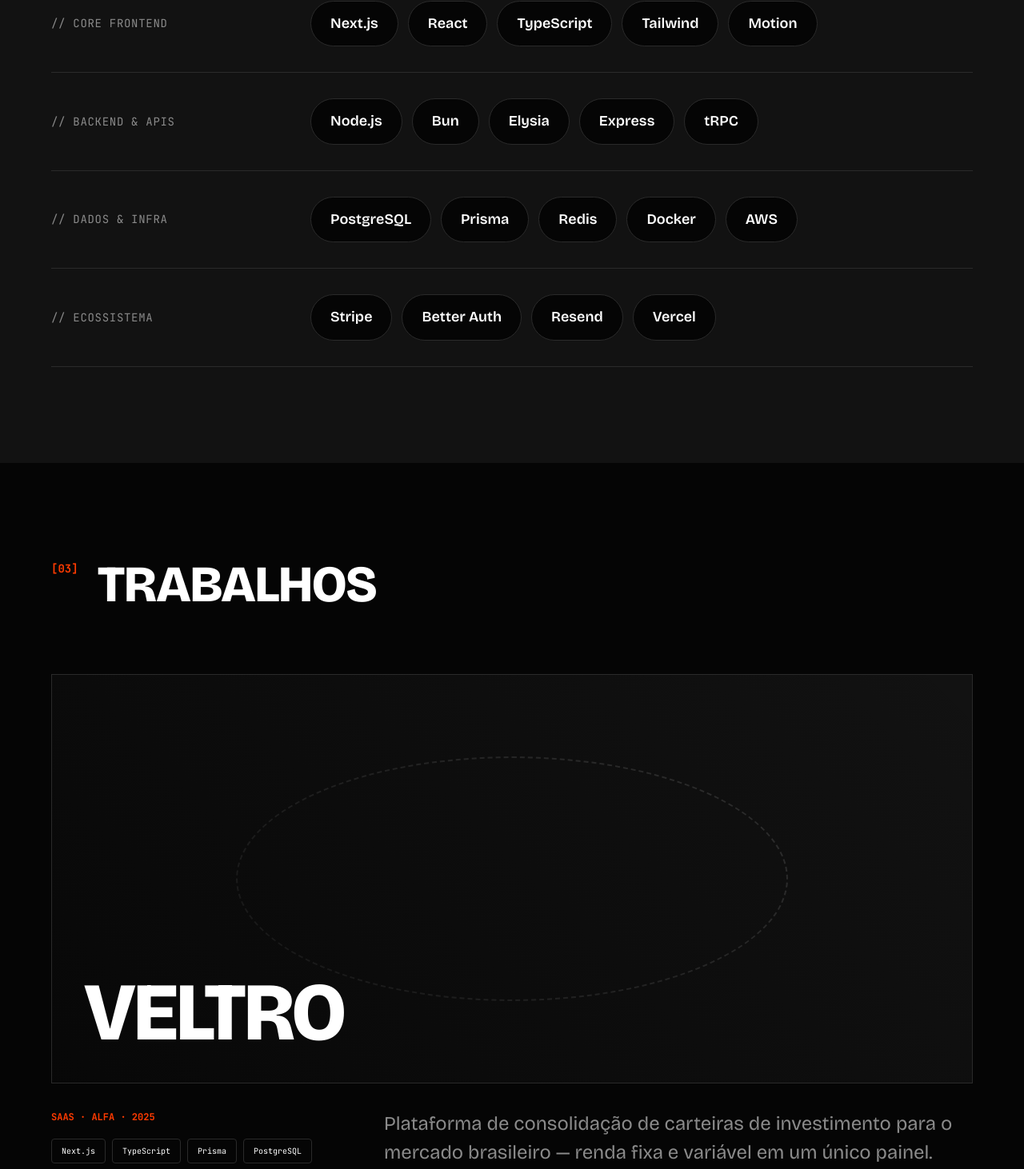
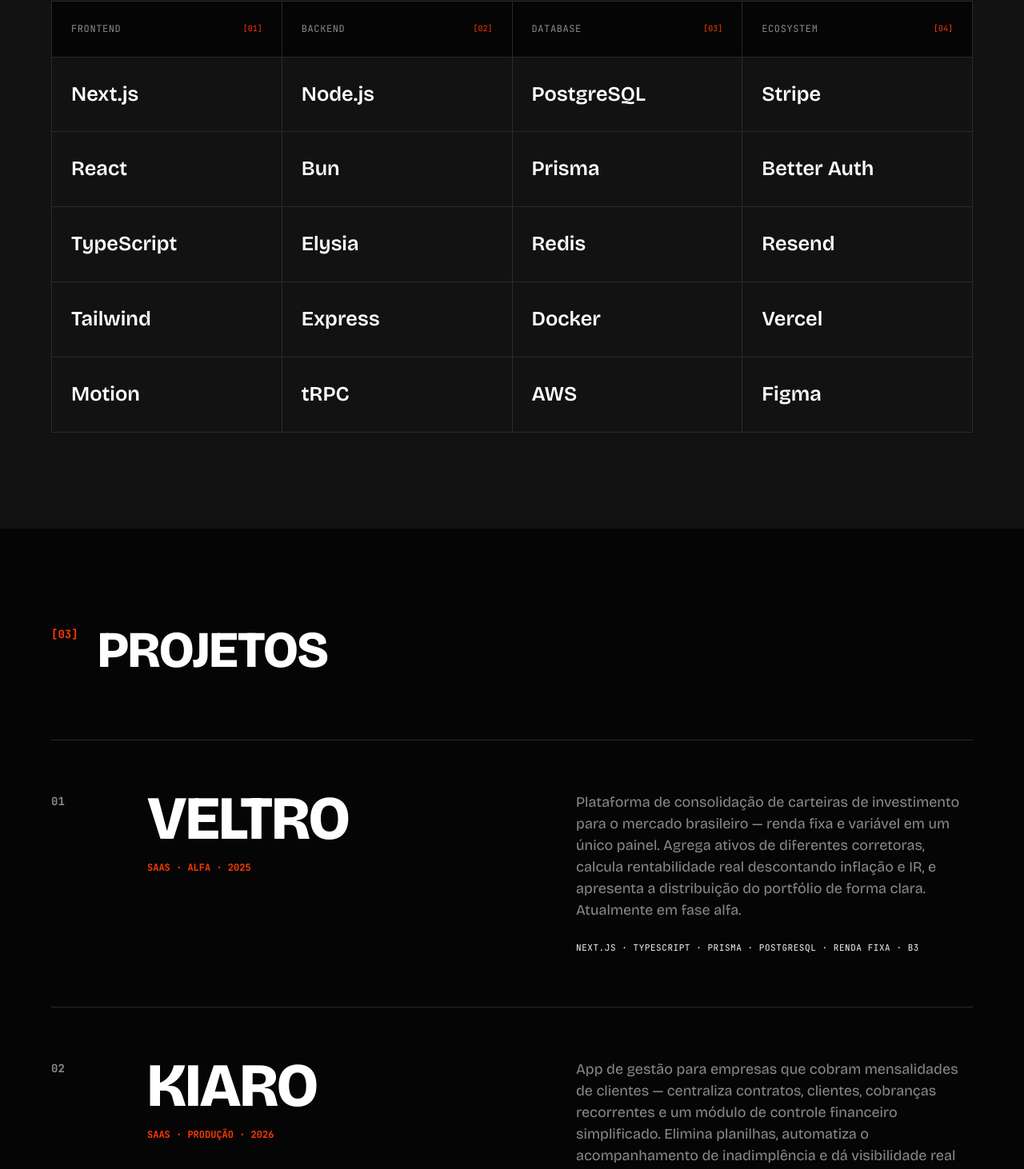
Before and after one commit to coder-muller/coder-muller-portfolio, a React (Vite) app: page / in a window 1280 px wide. Shown: the part 1938-3400 px from the top of the page at 80% size. Built offline with nearby package versions, Linux system fonts and the light colour scheme.

Commit message:
feat: update tech stack section with improved layout and styling

```diff
--- a/src/App.tsx
+++ b/src/App.tsx
@@ -362,10 +362,10 @@ function About() {
 
 // ─── Stack ─────────────────────────────────────────────────────────────────
 const techStacks = [
-  { group: 'Core Frontend', items: ['Next.js', 'React', 'TypeScript', 'Tailwind', 'Motion'] },
-  { group: 'Backend & APIs', items: ['Node.js', 'Bun', 'Elysia', 'Express', 'tRPC'] },
-  { group: 'Dados & Infra', items: ['PostgreSQL', 'Prisma', 'Redis', 'Docker', 'AWS'] },
-  { group: 'Ecossistema', items: ['Stripe', 'Better Auth', 'Resend', 'Vercel'] },
+  { num: '01', group: 'Frontend', items: ['Next.js', 'React', 'TypeScript', 'Tailwind', 'Motion'] },
+  { num: '02', group: 'Backend', items: ['Node.js', 'Bun', 'Elysia', 'Express', 'tRPC'] },
+  { num: '03', group: 'Database', items: ['PostgreSQL', 'Prisma', 'Redis', 'Docker', 'AWS'] },
+  { num: '04', group: 'Ecosystem', items: ['Stripe', 'Better Auth', 'Resend', 'Vercel', 'Figma'] },
 ]
 
 function Stack() {
@@ -375,9 +375,17 @@ function Stack() {
       style={{ padding: '120px clamp(24px, 5vw, 80px)', backgroundColor: C.surface }}
     >
       <div style={{ maxWidth: '1400px', margin: '0 auto' }}>
-        <SectionTitle num="02" label="Arsenal Técnico" />
+        <SectionTitle num="02" label="Tech Stack" />
 
-        <div style={{ display: 'flex', flexDirection: 'column', gap: '32px' }}>
+        <div
+          style={{
+            display: 'grid',
+            gridTemplateColumns: 'repeat(4, 1fr)',
+            borderTop: `1px solid ${C.border}`,
+            borderLeft: `1px solid ${C.border}`,
+          }}
+          className="max-[1024px]:grid-cols-2 max-[640px]:grid-cols-1"
+        >
           {techStacks.map((stack, idx) => (
             <motion.div
               key={stack.group}
@@ -386,43 +394,82 @@ function Stack() {
               transition={{ duration: 0.5, delay: idx * 0.1 }}
               viewport={{ once: true, margin: "-50px" }}
               style={{
-                display: 'grid',
-                gridTemplateColumns: '300px 1fr',
-                gap: '24px',
+                display: 'flex',
+                flexDirection: 'column',
+                borderRight: `1px solid ${C.border}`,
+                borderBottom: `1px solid ${C.border}`,
+              }}
+            >
+              {/* Header */}
+              <div style={{
+                padding: '24px',
+                borderBottom: `1px solid ${C.border}`,
+                display: 'flex',
+                justifyContent: 'space-between',
                 alignItems: 'center',
-                paddingBottom: '32px',
-                borderBottom: `1px solid ${C.border}`
-              }}
-              className="max-[768px]:grid-cols-1"
-            >
+                backgroundColor: C.bg
+              }}>
                 <h3 style={{
                   fontFamily: "'JetBrains Mono', monospace",
-                fontSize: '14px',
+                  fontSize: '12px',
                   color: C.dim,
                   textTransform: 'uppercase',
                   letterSpacing: '0.05em',
                   margin: 0
                 }}>
-                // {stack.group}
+                  {stack.group}
                 </h3>
+                <span style={{
+                  fontFamily: "'JetBrains Mono', monospace",
+                  fontSize: '10px',
+                  color: C.accent,
+                }}>
+                  [{stack.num}]
+                </span>
+              </div>
 
-              <div style={{ display: 'flex', flexWrap: 'wrap', gap: '12px' }}>
-                {stack.items.map(item => (
+              {/* Items */}
+              <div style={{ display: 'flex', flexDirection: 'column' }}>
+                {stack.items.map((item, itemIdx) => (
+                  <div
+                    key={item}
+                    className="stack-item"
+                    style={{
+                      padding: '24px',
+                      borderBottom: itemIdx !== stack.items.length - 1 ? `1px solid ${C.border}` : 'none',
+                      display: 'flex',
+                      alignItems: 'center',
+                      justifyContent: 'space-between',
+                      cursor: 'default',
+                      transition: 'background-color 0.3s ease',
+                    }}
+                  >
                     <span
-                    key={item}
+                      className="stack-item-text"
                       style={{
                         fontFamily: "'Bricolage Grotesque', sans-serif",
-                      fontSize: '18px',
+                        fontSize: 'clamp(20px, 2vw, 28px)',
                         fontWeight: 600,
                         color: C.bright,
-                      padding: '12px 24px',
-                      backgroundColor: C.bg,
-                      border: `1px solid ${C.border}`,
-                      borderRadius: '100px',
+                        transition: 'all 0.3s ease'
                       }}
                     >
                       {item}
                     </span>
+                    <span
+                      className="stack-item-arrow"
+                      style={{
+                        fontFamily: "'JetBrains Mono', monospace",
+                        fontSize: '16px',
+                        color: C.accent,
+                        opacity: 0,
+                        transform: 'translateX(-10px)',
+                        transition: 'all 0.3s ease',
+                      }}
+                    >
+                      +
+                    </span>
+                  </div>
                 ))}
               </div>
             </motion.div>
@@ -434,6 +481,7 @@ function Stack() {
 }
 
 // ─── Projects ────────────────────────────────────────────────────────────────
+
 function Projects() {
   return (
     <section
@@ -441,109 +489,70 @@ function Projects() {
       style={{ padding: '120px clamp(24px, 5vw, 80px)', backgroundColor: C.bg }}
     >
       <div style={{ maxWidth: '1400px', margin: '0 auto' }}>
-        <SectionTitle num="03" label="Trabalhos" />
+        <SectionTitle num="03" label="Projetos" />
 
-        <div style={{ display: 'flex', flexDirection: 'column', gap: '80px' }}>
+        <div style={{ display: 'flex', flexDirection: 'column' }}>
           {projects.map((p, i) => (
             <motion.a
               key={p.name}
               href={p.href}
               target="_blank"
               rel="noopener noreferrer"
-              initial={{ opacity: 0, y: 40 }}
+              initial={{ opacity: 0, y: 30 }}
               whileInView={{ opacity: 1, y: 0 }}
-              transition={{ duration: 0.6, ease: "easeOut", delay: i * 0.1 }}
-              viewport={{ once: true, margin: "-100px" }}
+              transition={{ duration: 0.5, ease: "easeOut", delay: i * 0.1 }}
+              viewport={{ once: true, margin: "-50px" }}
               style={{
                 textDecoration: 'none',
-                display: 'block',
+                display: 'grid',
+                gridTemplateColumns: '80px 1fr 1fr',
+                gap: '40px',
+                alignItems: 'start',
+                padding: '64px 0',
+                borderTop: i === 0 ? `1px solid ${C.border}` : 'none',
+                borderBottom: `1px solid ${C.border}`,
                 position: 'relative',
+              }}
+              className="project-row max-[1024px]:grid-cols-1 max-[1024px]:gap-6 max-[1024px]:py-8"
+            >
+              <div style={{
+                fontFamily: "'JetBrains Mono', monospace",
+                fontSize: '14px',
+                color: C.dim,
+                fontWeight: 700
+              }}>
+                0{i + 1}
+              </div>
 
-              }}
-              className="project-card"
-            >
-              {/* Image Placeholder or Visual Element */}
-              <div style={{
-                width: '100%',
-                height: 'clamp(300px, 40vw, 600px)',
-                backgroundColor: C.surface,
-                marginBottom: '32px',
-                position: 'relative',
-                overflow: 'hidden',
-                border: `1px solid ${C.border}`
-              }}>
-                <div style={{
-                  position: 'absolute',
-                  inset: 0,
-                  background: `linear-gradient(45deg, ${C.bg} 0%, transparent 100%)`,
-                  zIndex: 1,
-                  opacity: 0.8
-                }}/>
-                {/* Abstract geometric shapes for project placeholder */}
-                <div style={{
-                  position: 'absolute',
-                  top: '50%', left: '50%',
-                  transform: 'translate(-50%, -50%)',
-                  width: '60%', height: '60%',
-                  border: `2px dashed ${C.dim}`,
-                  borderRadius: p.name === 'Veltro' ? '50%' : '0',
-                  opacity: 0.3
-                }} />
-
-                <h3 style={{
-                  position: 'absolute',
-                  bottom: '40px',
-                  left: '40px',
+              <div>
+                <h3 className="project-title" style={{
                   fontFamily: "'Bricolage Grotesque', sans-serif",
-                  fontSize: 'clamp(40px, 8vw, 120px)',
+                  fontSize: 'clamp(40px, 6vw, 80px)',
                   fontWeight: 800,
                   color: C.bright,
                   lineHeight: 0.9,
                   letterSpacing: '-0.02em',
-                  margin: 0,
-                  zIndex: 2,
-                  textTransform: 'uppercase'
+                  margin: '0 0 16px 0',
+                  textTransform: 'uppercase',
+                  transition: 'color 0.3s ease'
                 }}>
                   {p.name}
                 </h3>
-              </div>
-
-              <div style={{
-                display: 'grid',
-                gridTemplateColumns: '1fr 2fr',
-                gap: '48px',
-                alignItems: 'start'
-              }} className="max-[768px]:grid-cols-1">
-                <div>
                 <div style={{
                   fontFamily: "'JetBrains Mono', monospace",
                   fontSize: '12px',
                   color: C.accent,
-                    marginBottom: '16px',
                   textTransform: 'uppercase',
                   fontWeight: 700
                 }}>
                   {p.meta}
                 </div>
-                  <div style={{ display: 'flex', flexWrap: 'wrap', gap: '8px' }}>
-                    {p.pills.map(pill => (
-                      <span key={pill} style={{
-                        fontFamily: "'JetBrains Mono', monospace",
-                        fontSize: '10px',
-                        color: C.bright,
-                        border: `1px solid ${C.border}`,
-                        padding: '6px 12px',
-                        borderRadius: '4px'
-                      }}>
-                        {pill}
-                      </span>
-                    ))}
-                  </div>
               </div>
 
+              <div style={{ display: 'flex', flexDirection: 'column', gap: '24px' }}>
                 <p style={{
                   fontFamily: "'Bricolage Grotesque', sans-serif",
-                  fontSize: 'clamp(18px, 2vw, 24px)',
+                  fontSize: '18px',
                   color: C.dim,
                   lineHeight: 1.5,
                   margin: 0,
@@ -551,6 +560,15 @@ function Projects() {
                 }}>
                   {p.description}
                 </p>
+                <div style={{
+                  fontFamily: "'JetBrains Mono', monospace",
+                  fontSize: '11px',
+                  color: C.text,
+                  textTransform: 'uppercase',
+                  letterSpacing: '0.05em'
+                }}>
+                  {p.pills.join(' · ')}
+                </div>
               </div>
             </motion.a>
           ))}
@@ -561,6 +579,7 @@ function Projects() {
 }
 
 // ─── Contact ─────────────────────────────────────────────────────────────────
+
 function Contact() {
   return (
     <section
@@ -708,14 +727,20 @@ export default function App() {
           transform: scaleX(1);
           transform-origin: bottom left;
         }
-        .project-card:hover h3 {
+        .project-row:hover .project-title {
           color: ${C.accent} !important;
         }
-        .project-card img, .project-card .img-placeholder {
-          transition: transform 0.5s ease;
+
+        .stack-item:hover {
+          background-color: ${C.bg};
         }
-        .project-card:hover .img-placeholder {
-          transform: scale(1.02);
+        .stack-item:hover .stack-item-text {
+          transform: translateX(8px);
+          color: ${C.accent} !important;
+        }
+        .stack-item:hover .stack-item-arrow {
+          opacity: 1 !important;
+          transform: translateX(0) !important;
         }
       `}</style>
     </div>
```
Lines whose indentation alone changed are shown as unchanged.
